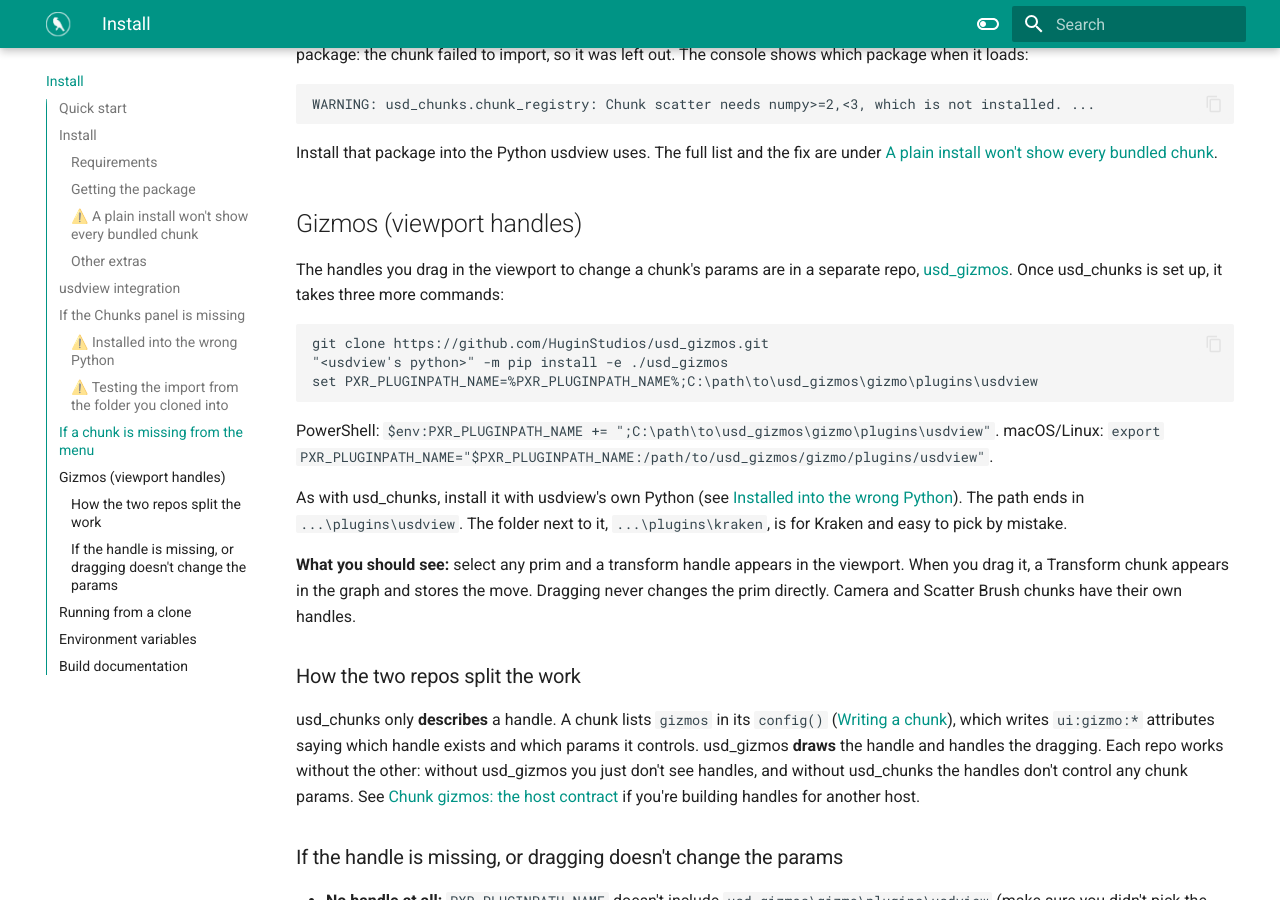
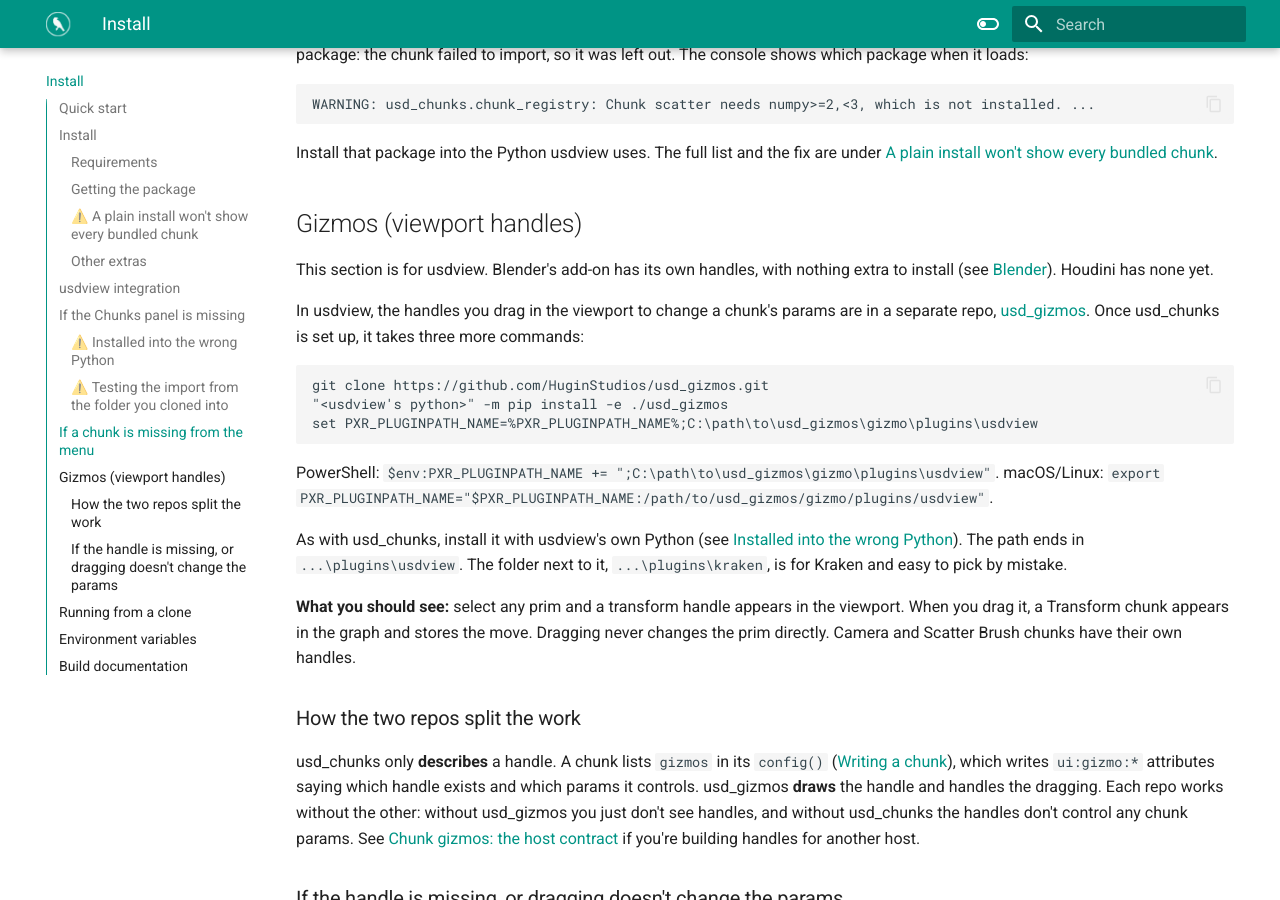
Before and after one commit to HuginStudios/usd_chunks, an MkDocs documentation site: the page built from docs/install.md, in a window 1280 px wide and 900 px high, scrolled down 4040 px. Built offline with MkDocs 1.6.1 and Material for MkDocs 9.7.7, drawn with Linux system fonts in a browser that asks for light colours.

Commit message:
📝 Install docs: mkdir dist, and where gizmos come from
Running the Blender steps as written failed at the build: --output-dir
does not create dist. Add mkdir dist before it.

Say how handles work per host: Blender's are in the add-on (Ctrl+click,
then G/R/S), usd_gizmos is for usdview, Houdini has none yet.

````diff
--- a/docs/install.md
+++ b/docs/install.md
@@ -206,9 +206,12 @@ chunk](#a-plain-install-wont-show-every-bundled-chunk).
 
 ## Gizmos (viewport handles)
 
-The handles you drag in the viewport to change a chunk's params are in a separate repo,
-[usd_gizmos](https://github.com/HuginStudios/usd_gizmos). Once usd_chunks is set up, it
-takes three more commands:
+This section is for usdview. Blender's add-on has its own handles, with nothing extra to
+install (see [Blender](blender.md#install)). Houdini has none yet.
+
+In usdview, the handles you drag in the viewport to change a chunk's params are in a
+separate repo, [usd_gizmos](https://github.com/HuginStudios/usd_gizmos). Once usd_chunks
+is set up, it takes three more commands:
 
 ```
 git clone https://github.com/HuginStudios/usd_gizmos.git
````
Also changed, not shown: docs/blender.md (+6 -0 lines), docs/houdini.md (+2 -0 lines).
